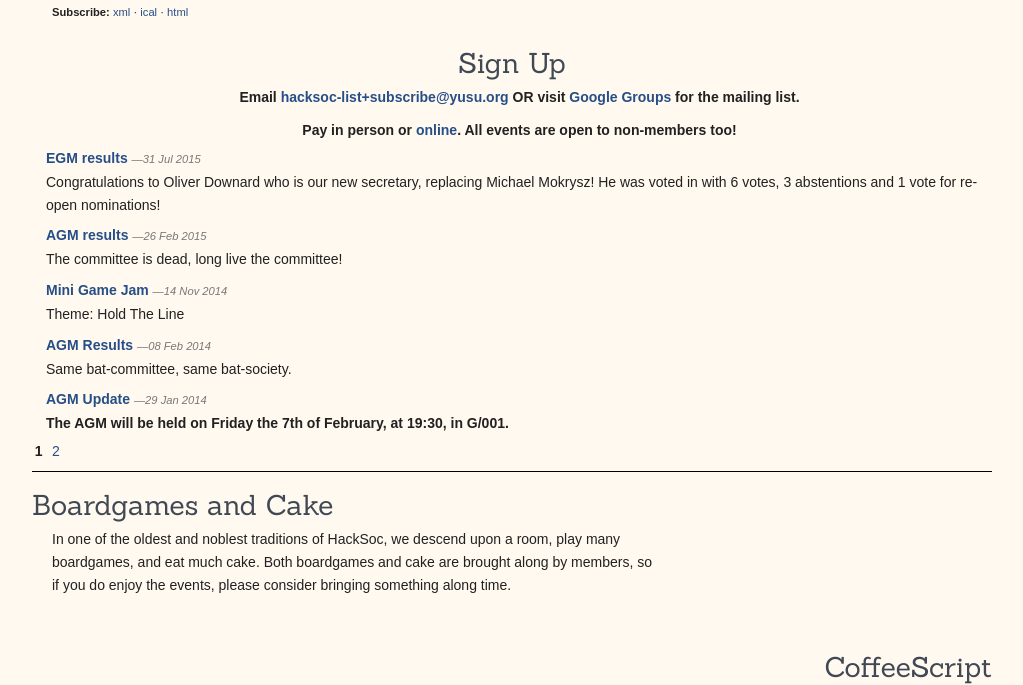
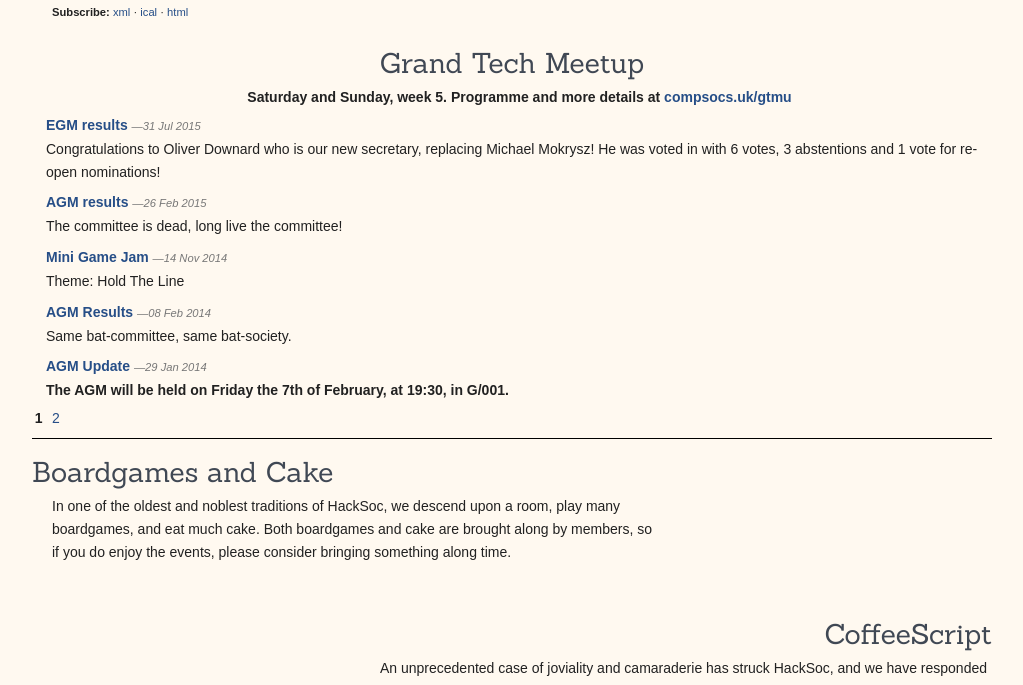
Before and after one commit to HackSoc/hacksoc.org, a Jekyll site: the page built from index.html, in a window 1280 px wide and 900 px high, scrolled down 606 px, cut to the strip 215-900 px from the top of the window. Shown: the whole strip, without its empty margins (128-1151 px from the left). Built offline with Jekyll 4.4.1, drawn with Linux system fonts in a browser that asks for light colours; the list of posts is cut into pages by our own code.

Commit message:
Add GTMU to website

```diff
--- a/index.html
+++ b/index.html
@@ -12,9 +12,14 @@ layout: wrapper
 </p>
 
 <div class="important">
+<!-- Normal message, put it back when GTMU is over
   <h2>Sign Up</h2>
   <p>Email <a href="mailto:hacksoc-list+subscribe@yusu.org">hacksoc-list+subscribe@yusu.org</a> OR visit <a href="https://groups.google.com/a/yusu.org/forum/#!forum/hacksoc-list">Google Groups</a> for the mailing list.</p>
   <p>Pay in person or <a href="http://www.yusu.org/activities/societies/1803">online</a>. All events are open to non-members too!</p>
+-->
+
+  <h2>Grand Tech Meetup</h2>
+  <p>Saturday and Sunday, week 5. Programme and more details at <a href="http://www.compsocs.uk/gtmu/">compsocs.uk/gtmu</a></p>
 </div>
 
 <div id="posts">
```
